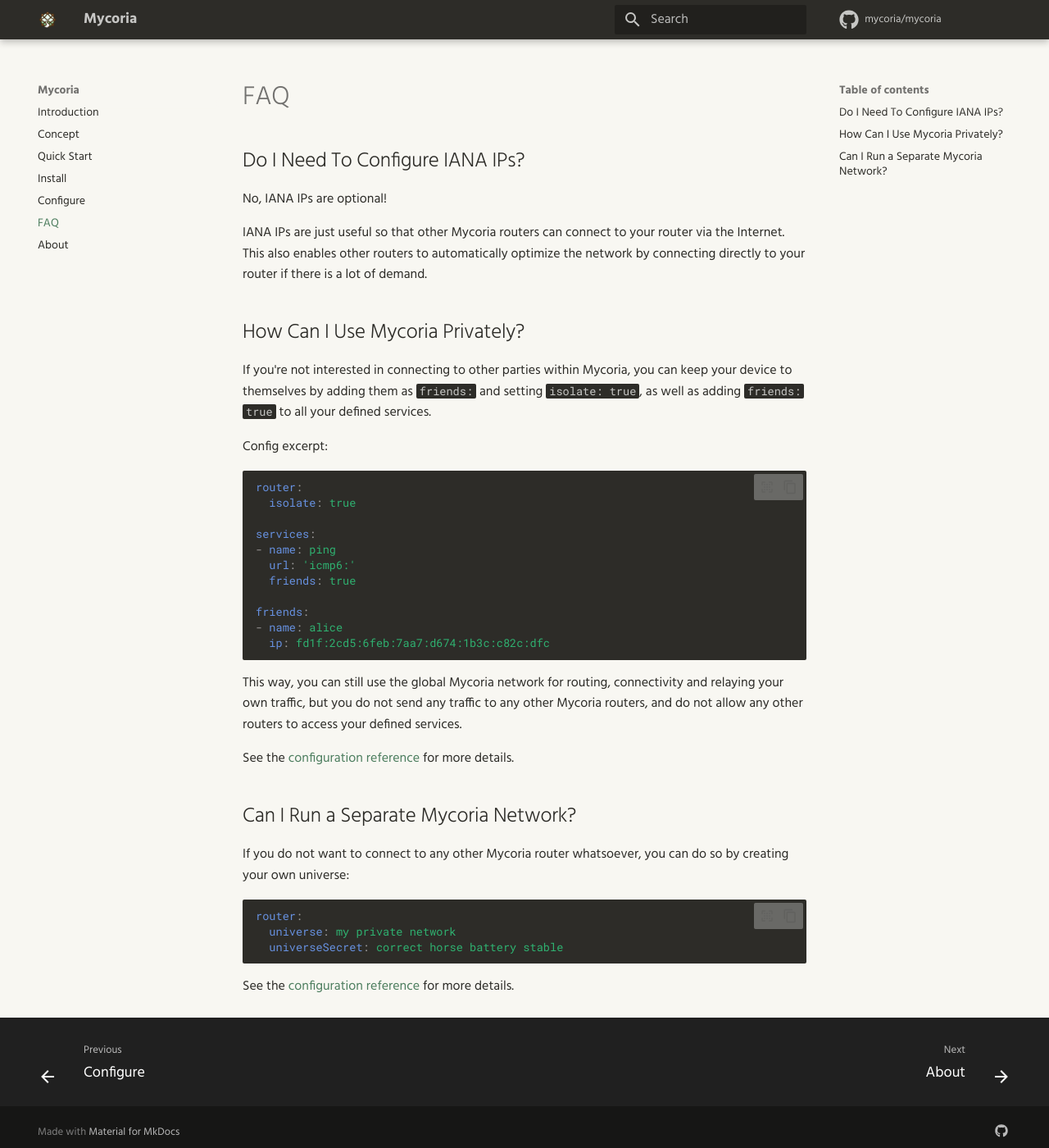
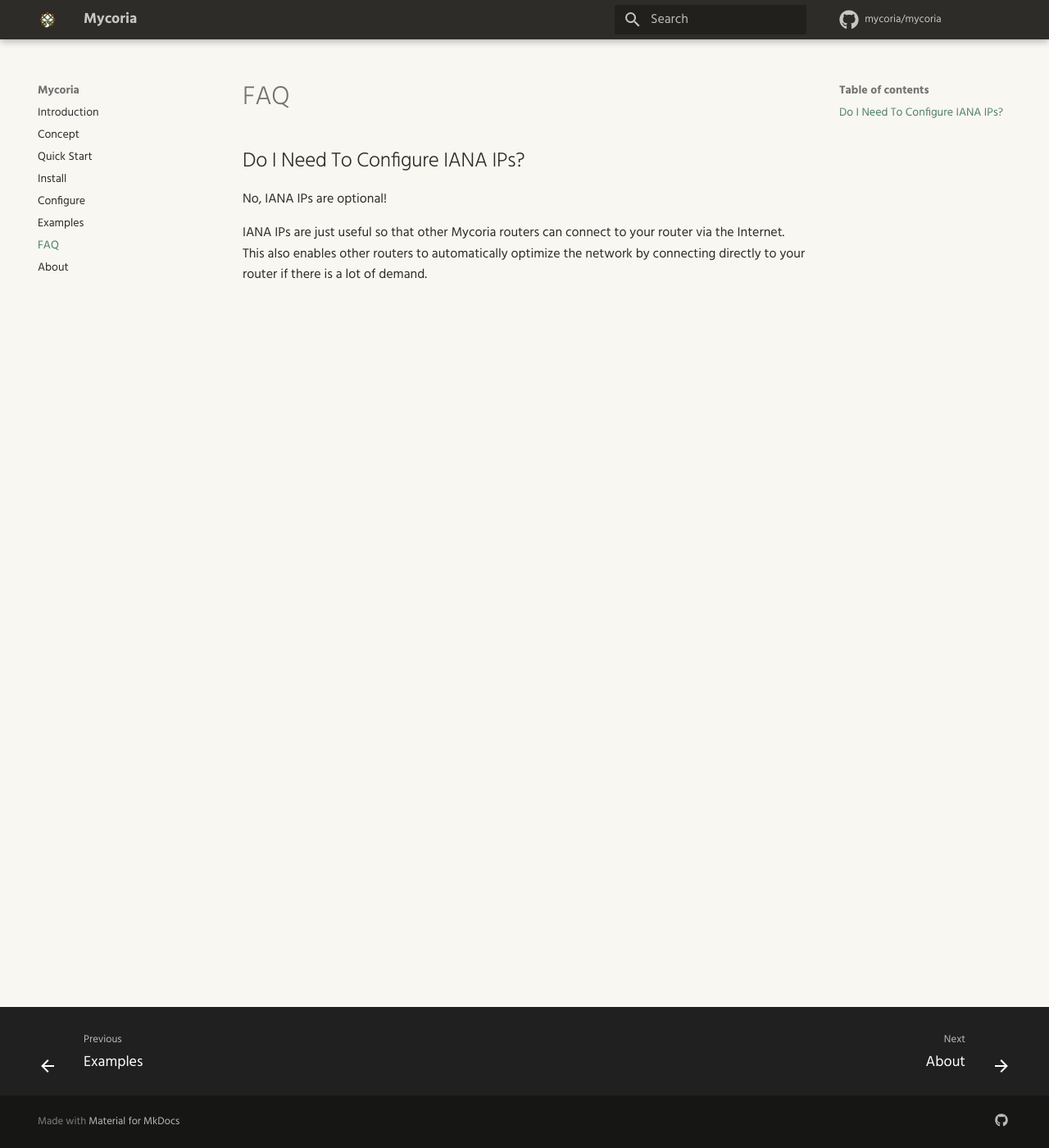
Before and after one commit to mycoria/web, an MkDocs documentation site: the page built from docs/faq.md, in a window 1280 px wide and 1400 px high. Shown: the whole window at 82% size. Built offline with MkDocs 1.6.1 and Material for MkDocs 9.7.7, drawn with Linux system fonts in a browser that asks for light colours; plug-ins that fetch from the network failed and are left out; comment, search, counter and statistics services are not loaded.

Commit message:
Add examples page

````diff
--- a/docs/faq.md
+++ b/docs/faq.md
@@ -5,43 +5,3 @@
 No, IANA IPs are optional!
 
 IANA IPs are just useful so that other Mycoria routers can connect to your router via the Internet. This also enables other routers to automatically optimize the network by connecting directly to your router if there is a lot of demand.
-
-
-
-## How Can I Use Mycoria Privately?
-
-If you're not interested in connecting to other parties within Mycoria, you can keep your device to themselves by adding them as `friends:` and setting `isolate: true`, as well as adding `friends: true` to all your defined services.
-
-Config excerpt:
-
-``` yaml
-router:
-  isolate: true
-
-services:
-- name: ping
-  url: 'icmp6:'
-  friends: true
-
-friends:
-- name: alice
-  ip: fd1f:2cd5:6feb:7aa7:d674:1b3c:c82c:dfc
-```
-
-This way, you can still use the global Mycoria network for routing, connectivity and relaying your own traffic, but you do not send any traffic to any other Mycoria routers, and do not allow any other routers to access your defined services.
-
-See the [configuration reference](/configure) for more details.
-
-
-
-## Can I Run a Separate Mycoria Network?
-
-If you do not want to connect to any other Mycoria router whatsoever, you can do so by creating your own universe:
-
-``` yaml
-router:
-  universe: my private network
-  universeSecret: correct horse battery stable
-```
-
-See the [configuration reference](/configure) for more details.
--- a/mkdocs.yml
+++ b/mkdocs.yml
@@ -15,6 +15,7 @@
   - Quick Start: quick-start.md
   - Install: install.md
   - Configure: configure.md
+  - Examples: examples.md
   - FAQ: faq.md
   - About: about.md
 
````
Also changed, not shown: docs/examples.md (added, +106 -0 lines).
